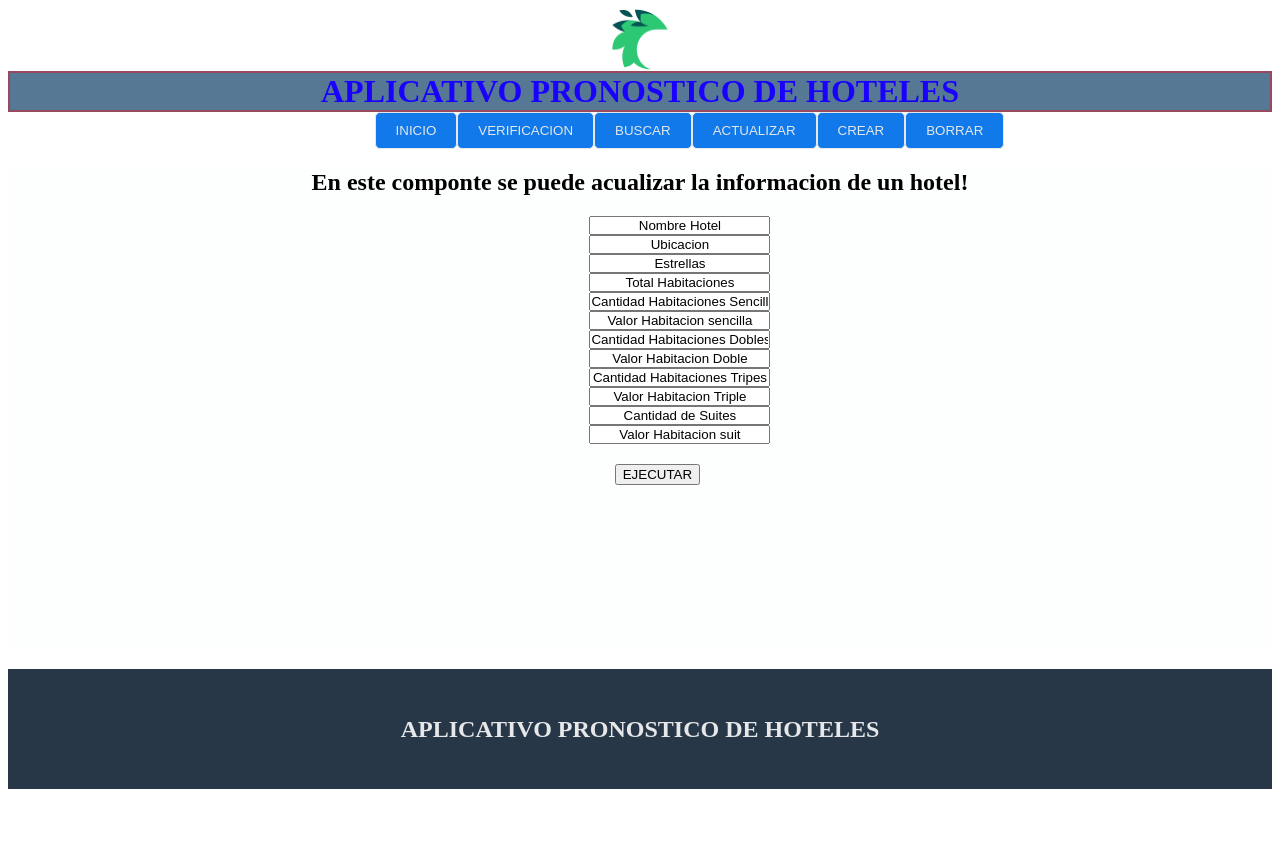
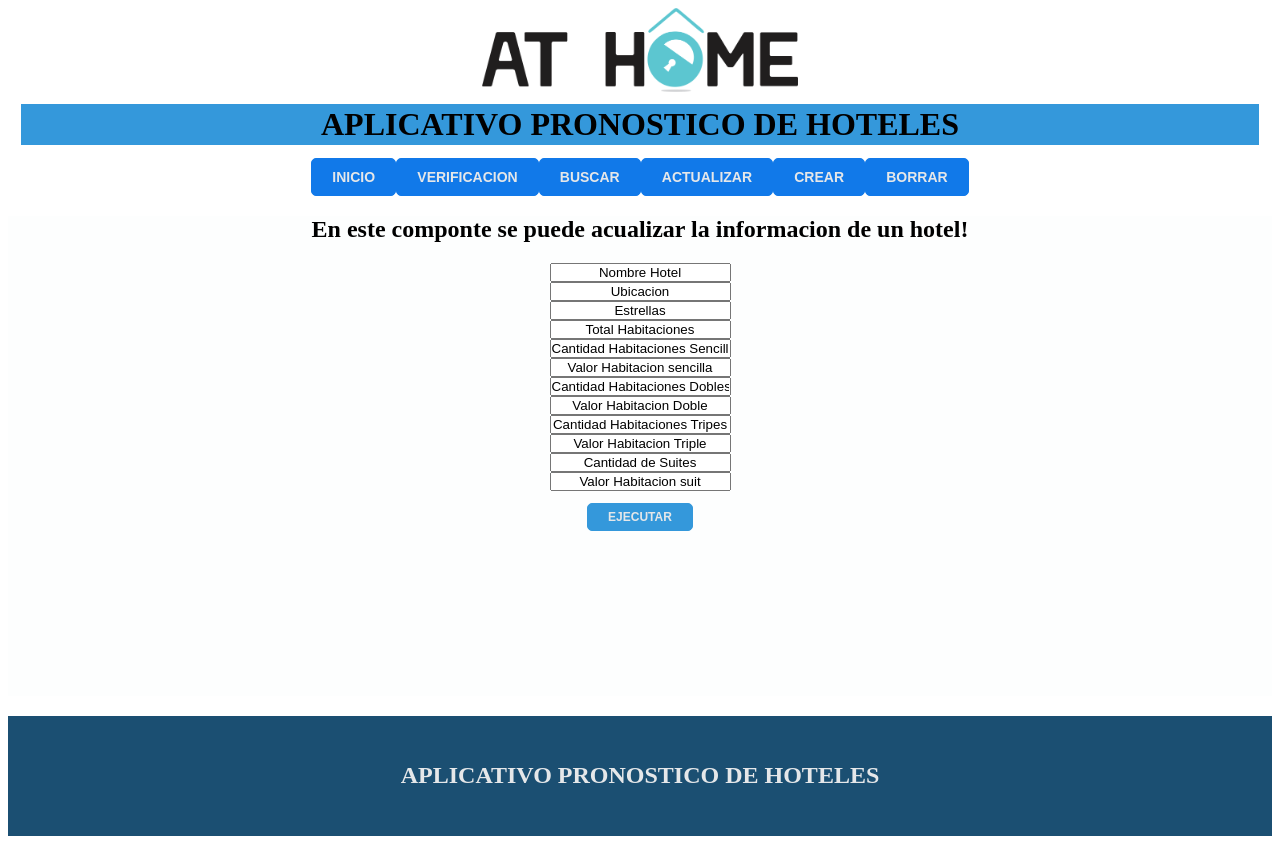
Before and after one commit to wilsonhermar/pronosticoshoteles-app, a Vue app: page /actualizar in a window 1280 px wide. Before the commit the page ends 800 px from the top, so only its background shows below. Built offline with nearby package versions, Linux system fonts and the light colour scheme.

Commit message:
Cambios interfaz grafica

```diff
--- a/src/App.vue
+++ b/src/App.vue
@@ -1,6 +1,6 @@
 <template>
   <div id="app">
-    <img src="./assets/logo_test.png" alt="" width="5%" height="5%" />
+    <img src="./assets/logo_isa_1.png" alt="" width="25%" height="25%" />
     <Encabezado></Encabezado>
     <div class ="main-component">
       <router-view></router-view>
@@ -25,6 +25,7 @@ export default {
 </script>
 
 <style>
+
 #body {
   margin-top: 0 0 0 0;
 }
@@ -41,7 +42,7 @@ export default {
     padding: 0;
     width: 100%;
     height: 15vh;
-    background-color: #283747;
+    background-color: #1B4F72;
     color: #E5E7E9;
 }
 
--- a/src/components/Actualizar.vue
+++ b/src/components/Actualizar.vue
@@ -95,13 +95,31 @@ export default {
         display:block;
         display: flex;
         padding: 0%;
-        margin-left: 46%;
-        text-align:center;
+        margin-left: auto;
+        margin-right: auto;
+        text-align: center;
     }
 
     #actualizar button{
-        margin-left: 48%;
-        margin-top: 20px;
+        color: #E5E7E9;
+        background: #3498DB;
+        font-size: 12px;
+        font-weight:600;
+        border: 1px solid #3498DB;
+        border-radius: 5px;
+        padding: 6px 20px;
+        display: block;
+        cursor: pointer;
+        margin-left: auto;
+        margin-right: auto;
+        margin-top: 1%;
+    }
+
+    #actualizar button:hover{
+        color: #000000;
+        background: #85C1E9;
+        border: 1px solid #85C1E9;
+        cursor: pointer;
     }
 
     #actualizar h2{
@@ -109,7 +127,9 @@ export default {
     }
 
     #actualizar p{
-        margin-left: 32%;
+        text-align:center;
+        margin-top: 2%;
     }
 
+
 </style>
--- a/src/components/Borrar.vue
+++ b/src/components/Borrar.vue
@@ -44,22 +44,41 @@ export default {
         display:block;
         display: flex;
         padding: 0%;
-        margin-left: 45%;
-        text-align:center;
+        margin-left: auto;
+        margin-right: auto;
+        text-align: center;
     }
 
     #borrar button{
-        margin-left: 47%;
-        margin-top: 20px;
+        color: #E5E7E9;
+        background: #3498DB;
+        font-size: 12px;
+        font-weight:600;
+        border: 1px solid #3498DB;
+        border-radius: 5px;
+        padding: 6px 20px;
+        display: block;
+        cursor: pointer;
+        margin-left: auto;
+        margin-right: auto;
+        margin-top: 1%;
     }
 
-    #borrar p{
-        margin-left: 32%;
+    #borrar button:hover{
+        color: #000000;
+        background: #85C1E9;
+        border: 1px solid #85C1E9;
+        cursor: pointer;
     }
 
     #borrar h2{
         text-align:center;
     }
 
+    #borrar p{
+        text-align:center;
+        margin-top: 7%;
+    }
+
 
 </style>
--- a/src/components/Buscar.vue
+++ b/src/components/Buscar.vue
@@ -52,13 +52,31 @@ export default {
         display:block;
         display: flex;
         padding: 0%;
-        margin-left: 46%;
-        text-align:center;
+        margin-left: auto;
+        margin-right: auto;
+        text-align: center;
     }
 
     #buscar button{
-        margin-left: 49%;
-        margin-top: 20px;
+        color: #E5E7E9;
+        background: #3498DB;
+        font-size: 12px;
+        font-weight:600;
+        border: 1px solid #3498DB;
+        border-radius: 5px;
+        padding: 6px 20px;
+        display: block;
+        cursor: pointer;
+        margin-left: auto;
+        margin-right: auto;
+        margin-top: 1%;
+    }
+
+    #buscar button:hover{
+        color: #000000;
+        background: #85C1E9;
+        border: 1px solid #85C1E9;
+        cursor: pointer;
     }
 
     #buscar h2{
@@ -66,8 +84,9 @@ export default {
     }
 
     #buscar p{
-        margin-left: 30%;
-        margin-right: 30%;
+        text-align:center;
+        margin-top: 7%;
     }
 
+
 </style>
--- a/src/components/Crear.vue
+++ b/src/components/Crear.vue
@@ -96,13 +96,31 @@ export default {
         display:block;
         display: flex;
         padding: 0%;
-        margin-left: 46%;
-        text-align:center;
+        margin-left: auto;
+        margin-right: auto;
+        text-align: center;
     }
 
     #crear button{
-        margin-left: 48%;
-        margin-top: 20px;
+        color: #E5E7E9;
+        background: #3498DB;
+        font-size: 12px;
+        font-weight:600;
+        border: 1px solid #3498DB;
+        border-radius: 5px;
+        padding: 6px 20px;
+        display: block;
+        cursor: pointer;
+        margin-left: auto;
+        margin-right: auto;
+        margin-top: 1%;
+    }
+
+    #crear button:hover{
+        color: #000000;
+        background: #85C1E9;
+        border: 1px solid #85C1E9;
+        cursor: pointer;
     }
 
     #crear h2{
@@ -110,6 +128,7 @@ export default {
     }
 
     #crear p{
-        margin-left: 33%;
+        text-align:center;
+        margin-top: 2%;
     }
 </style>
--- a/src/components/Encabezado.vue
+++ b/src/components/Encabezado.vue
@@ -62,10 +62,10 @@ export default {
   }
 .encabezado h1 {
     font-family: "Homer Simpson UI";
-    color: #1900ff;
-    border: rgba(255, 0, 0, 0.384) 2px solid;
-    margin: 0%;
-    background-color: #567895;
+    color: #000000;
+    border: rgba(52, 152, 219, 0.384) 2px solid;
+    margin: 1%;
+    background-color: #3498DB;
     text-align: center;
 }
 
@@ -74,21 +74,26 @@ export default {
     align-items: center;
     margin:auto;
     font-size: 20px;
-    margin-left: 29%;
+    margin-inline: 24%;
+    justify-content: space-between;
 }
 .encabezado nav button{
     color: #E5E7E9;
     background: #1179e9;
-    border: 1px solid #E5E7E9;
+    font-size: 14px;
+    font-weight:600;
+    border: 1px solid #1179e9;
     border-radius: 5px;
     padding: 10px 20px;
     display: inline-block;
+    cursor: pointer;
 
 }
 .encabezado nav button:hover{
-    color: #283747;
-    background: #E5E7E9;
-    border: 1px solid #E5E7E9;
+    color: #000000;
+    background: #85C1E9;
+    border: 1px solid #85C1E9;
+    cursor: pointer;
 
 }
 
--- a/src/components/Inicio.vue
+++ b/src/components/Inicio.vue
@@ -31,13 +31,12 @@ export default {
     #inicio{
         width: 100%;
         height: 100%;
-
         display: flex;
         justify-content: center;
         align-items: center;
     }
     #inicio h2{
-        color:blue;
+        color:black;
         font-size: 30px;
     }
 </style>
--- a/src/components/Verificacion.vue
+++ b/src/components/Verificacion.vue
@@ -45,20 +45,39 @@ export default {
         display:block;
         display: flex;
         padding: 0%;
-        margin-left: 45%;
+        margin-left: auto;
+        margin-right: auto;
         text-align: center;
     }
 
     #verificacion button{
-        margin-left: 48%;
-        margin-top: 20px;
+        color: #E5E7E9;
+        background: #3498DB;
+        font-size: 12px;
+        font-weight:600;
+        border: 1px solid #3498DB;
+        border-radius: 5px;
+        padding: 6px 20px;
+        display: block;
+        cursor: pointer;
+        margin-left: auto;
+        margin-right: auto;
+        margin-top: 1%;
     }
 
-    #verificacion h2{
+    #verificacion button:hover{
+        color: #000000;
+        background: #85C1E9;
+        border: 1px solid #85C1E9;
+        cursor: pointer;
+    }
+
+    #verificacion h2 {
         text-align:center;
     }
 
     #verificacion p{
-        margin-left: 37%;
+        text-align:center;
+        margin-top: 7%;
     }
 </style>
```
Also changed, not shown: src/assets/logo_isa_1.png (added).
